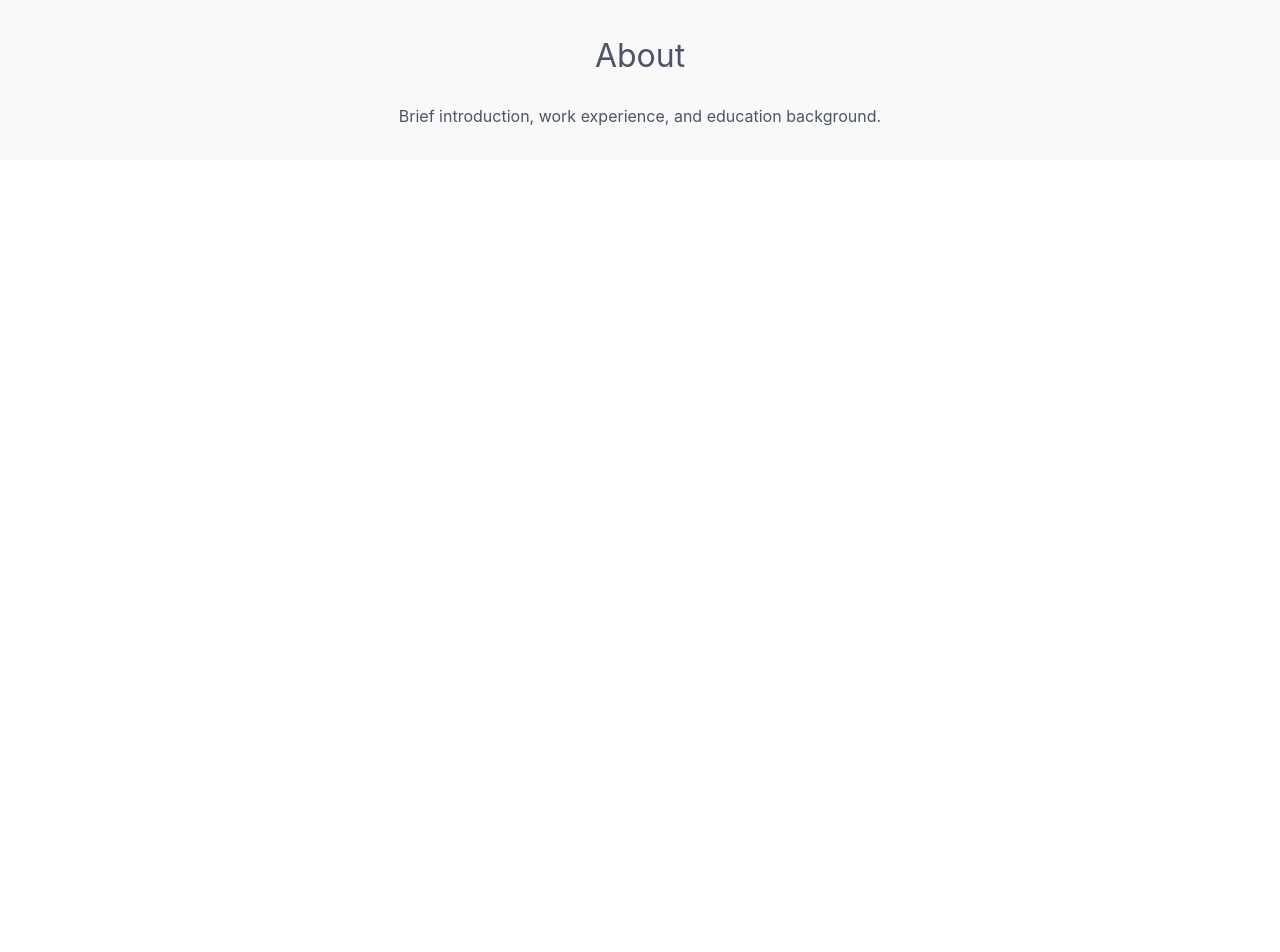
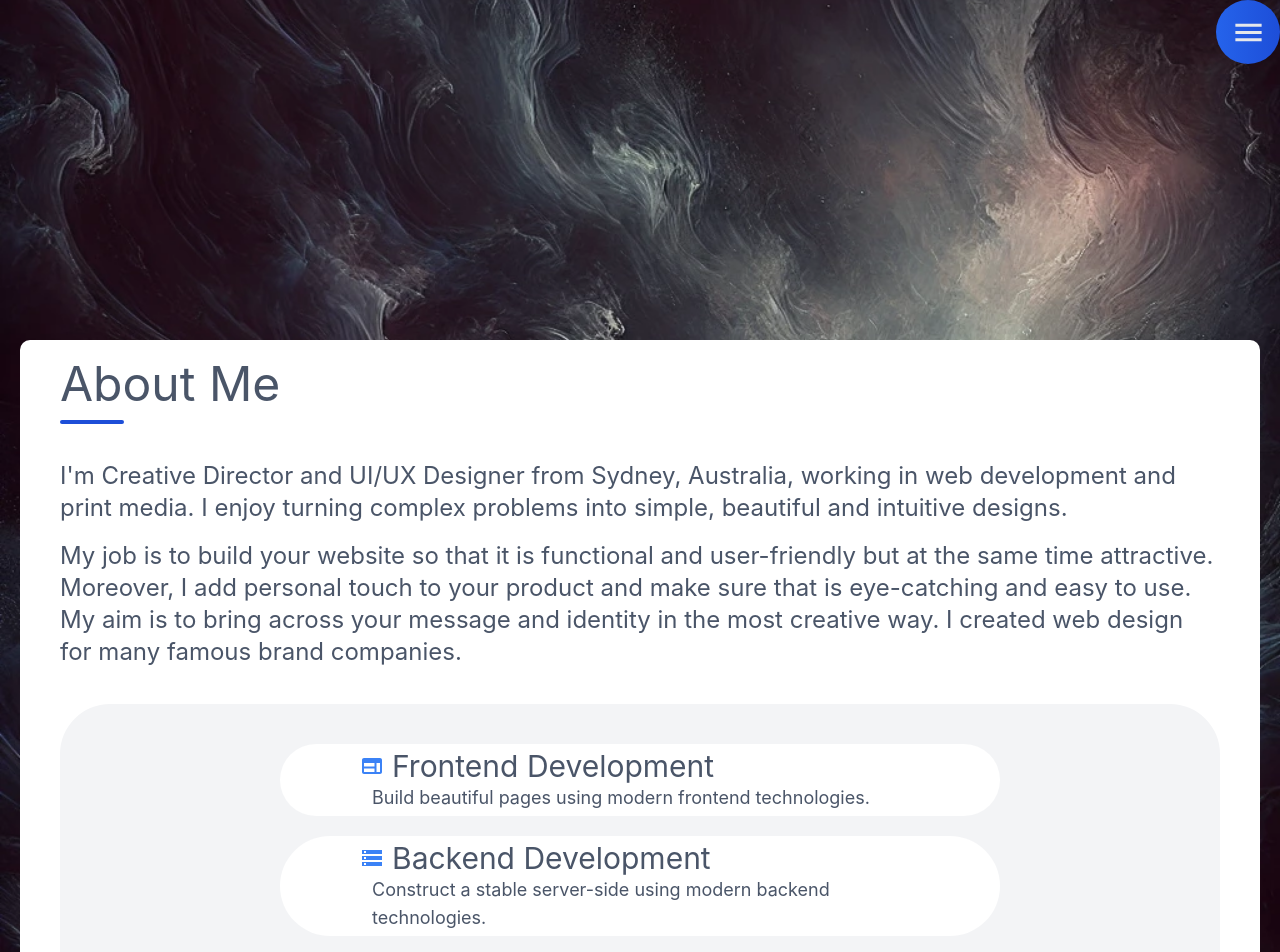
Before and after one commit to DarcyHU999/DarcyPortfolio, a Next.js app in the folder frontend/: page /about in a window 1280 px wide. Shown: the top 952 px of the page. Before the commit the page ends 800 px from the top, so only its background shows below. Built offline with nearby package versions, Linux system fonts and the light colour scheme.

Commit message:
about finished

```diff
--- a/frontend/components/expCard/index.tsx
+++ b/frontend/components/expCard/index.tsx
@@ -21,10 +21,10 @@ const ExpCard: React.FC<ExpCardProps> = ({
         {expContents.map((i, index) => (
           <li key={`education-${index}`} className={`relative pl-10 mb-0}`}>
             <div
-              className={`absolute left-4 right-0 bottom-0 top-0 w-px h-full bg-gray-300 ${
-                index === expContents.length - 1 ? "h-0" : ""
+              className={`absolute left-4 right-0 bottom-0 w-px bg-gray-300 ${
+                index === expContents.length - 1 ? "h-0" : " h-full"
               }
-                ${index === 0 ? "top-7" : ""}`}
+                ${index === 0 ? "top-7" : "top-0"}`}
             ></div>
             <div className="absolute w-4 h-4 bg-blue-100 rounded-full left-2 top-7"></div>
             <div className="absolute w-2 h-2 bg-blue-500 rounded-full left-3 top-8"></div>
--- a/frontend/components/layout/index.tsx
+++ b/frontend/components/layout/index.tsx
@@ -1,4 +1,4 @@
-import FixedCard from "@/pages/fixedCard";
+// import FixedCard from "@/pages/fixedCard";
 import { ReactNode } from "react";
 import Navbar from "../navbar";
 
@@ -13,8 +13,8 @@ interface TitleBarProps {
 // TitleBar 组件
 const TitleBar: React.FC<TitleBarProps> = ({ title }) => (
   <div className="flex justify-between">
-    <h1 className="mt-5 w-1/3 h-15 text-5xl">{title}</h1>
-    <div className="w-full xl:w-2/3">
+    <h1 className="mt-5 w-2/3 h-15 text-5xl">{title}</h1>
+    <div className="w-full xl:w-1/3">
       <Navbar />
     </div>
   </div>
@@ -32,7 +32,9 @@ const Layout: React.FC<LayoutProps> = ({ children, title }) => (
       <section className="mx-5 my-5 pl-10 flex flex-col w-full xl:w-2/3 h-auto bg-white rounded-10">
         <TitleBar title={title} />
         <BlueLine />
-        {children}
+        <section className="flex xl:flex-row flex-col pb-10">
+          {children}
+        </section>
       </section>
     </div>
   </div>
--- a/frontend/components/navbar/index.tsx
+++ b/frontend/components/navbar/index.tsx
@@ -3,12 +3,9 @@ import Link from "next/link";
 import MenuHorizon from "@/components/menuHorizon";
 import { useState } from "react";
 const navItems = [
-  { href: "/home", label: "Home" },
+  { href: "/about", label: "About" },
+  { href: "/qualifications", label: "Qualifications" },
   { href: "/projects", label: "Projects" },
-  { href: "/skills", label: "Skills" },
-  { href: "/about", label: "About" },
-  { href: "/contact", label: "Contact" },
-  { href: "/qualifications", label: "Qualifications" },
 ];
 
 const Navbar = () => {
--- a/frontend/components/projCard/projCard.tsx
+++ b/frontend/components/projCard/projCard.tsx
@@ -25,17 +25,17 @@ const ProjCard:React.FC<ProjcardProps> = ({projects})=>{
         <GrayBg>
             {projects.map((item,index)=>{
                 return(
-                <div key={`projcard-${index}`} className="w-1/2 h-auto my-1 flex flex-row py-5 px-5">
-                    <div className="bg-white shadow rounded-10 py-5">
+                <div key={`projcard-${index}`} className="w-1/2 my-1 py-5 px-5">
+                    <div className="bg-white shadow rounded-10 py-5 flex flex-row">
                     <section className="flex flex-col">
-                        <Image className="px-5 rounded-10" width={150} height={150} src={item.imgSrc} alt={item.imgAlt} />
-                        <div className="px-5 mt-1 ml-2 flex flex-row ">
-                            {item.youtubeSrc?<YouTubeIcon className="mr-2 text-red-500" href={item.youtubeSrc}/>:undefined}
-                            {item.website?<PublicIcon className="text-blue-500" href={item.youtubeSrc}/>:undefined}
-                        </div>
+                        <Image className="px-5 rounded-10" width={400} height={400} src={item.imgSrc} alt={item.imgAlt} />
+
                     </section>
                     <section className="px-5 flex flex-col">
-                        <h3 className="font-bold">{item.projName}</h3>
+                        <div className="flex flex-row items-center ">
+                            <h3 className="font-bold">{item.projName}</h3>
+                            {item.website?(<a href={item.website} target="_blank"><PublicIcon className="text-blue-500 ml-2"/></a>):undefined}
+                        </div>
                         {item.note?<p className={`italic text-xs my-3`}><label className="font-bold">Note: </label>{item.note}</p>:undefined}
                         <p>{item.description}</p>
                     </section>
--- a/frontend/pages/Qualifications/index.tsx
+++ b/frontend/pages/Qualifications/index.tsx
@@ -9,7 +9,8 @@ import SkillCard from "@/components/skillBoard";
 const Qualifications = () => {
   return (
     <Layout title={"Qualifications"}>
-      <section className="flex xl:flex-row flex-col pb-10">
+        <div className="flex flex-col w-full">
+          <div className="mb-10 flex flex-col xl:flex-row">
             <ExpCard
               ExpCardIcon={SchoolOutlinedIcon}
               title={"Education"}
@@ -20,10 +21,12 @@ const Qualifications = () => {
               title={"Experience"}
               expContents={work.exp}
             />
-      </section>
+          </div>
           <section>
             <SkillCard skills={skills.skills}/>
           </section>
+        </div>
+
     </Layout>
   );
 };
--- a/frontend/pages/about/index.tsx
+++ b/frontend/pages/about/index.tsx
@@ -1,12 +1,61 @@
 // frontend/components/About.tsx
-import styles from "@/styles/About.module.css";
+import Layout from "@/components/layout";
+import about from "@/public/resources/about_me.json"
+import { SvgIconProps } from "@mui/material/SvgIcon";
+import { ReactNode } from "react";
+import WebOutlinedIcon from '@mui/icons-material/WebOutlined';
+import StorageOutlinedIcon from '@mui/icons-material/StorageOutlined';
+import SportsEsportsOutlinedIcon from '@mui/icons-material/SportsEsportsOutlined';interface GrayBgProps{
+  children:ReactNode
+}
+
+interface AboutCard{
+  AboutCardIcon: React.ComponentType<SvgIconProps>;
+  title: string;
+  description:string;
+}
+
+const abilities=[{AboutCardIcon:WebOutlinedIcon,title:'Frontend Development',description:'Build beautiful pages using modern frontend technologies.'},
+  {AboutCardIcon:StorageOutlinedIcon,title:'Backend Development',description:'Construct a stable server-side using modern backend technologies.'},
+  {AboutCardIcon:SportsEsportsOutlinedIcon,title:'Game Development',description:'Rapidly develop H5 games using an H5-based game engine.'}
+]
 
 const About = () => (
-  <section id="about" className={styles.about}>
-    <h2>About</h2>
-    <p>Brief introduction, work experience, and education background.</p>
-    {/* <img src="/your-photo.jpg" alt="Your Name" className={styles.photo} /> */}
-  </section>
+    <Layout title={"About Me"}>
+      <div className="flex flex-col">
+        <div className="py-5  mr-10">
+          {about.about.map((s,index)=>{
+            return <p key={`about-${index}`} className="text-2xl my-4">{s}</p>
+          })}
+          </div>
+          <GrayBg>
+            {
+              abilities.map((item,index)=>(<AboutCard AboutCardIcon={item.AboutCardIcon} title={item.title} description={item.description}/>))
+            }
+          </GrayBg>
+      </div>
+
+    </Layout>
 );
 
+const GrayBg:React.FC<GrayBgProps> = ({children})=>{
+  return(
+      <div className="flex flex-row justify-center items-center flex-wrap py-5 px-10 bg-gray-100 h-auto w-auto mr-10 rounded-50">
+          {children}
+      </div>
+  )
+}
+
+const AboutCard:React.FC<AboutCard> = ({AboutCardIcon,title,description})=>{
+  return (
+    <div className="bg-white rounded-50 w-2/3 flex flex-col mt-5 px-20 py-1">
+      <section className="flex flex-row flex-wrap items-center">
+        <AboutCardIcon className="text-blue-500 w-20 h-20"/>
+        <h2 className="text-3xl ml-2">{title}</h2>
+      </section>
+      <p className="text-lg px-3">{description}</p>
+    </div>
+  )
+}
+
 export default About;
--- a/frontend/pages/contact/index.tsx
+++ /dev/null
@@ -1,30 +0,0 @@
-// frontend/components/Contact.tsx
-import styles from "@/styles/Contact.module.css";
-
-const Contact = () => (
-  <section id="contact" className={styles.contact}>
-    <h2>Contact</h2>
-    <form className={styles.form}>
-      <label>
-        Name:
-        <input type="text" name="name" />
-      </label>
-      <label>
-        Email:
-        <input type="email" name="email" />
-      </label>
-      <label>
-        Message:
-        <textarea name="message"></textarea>
-      </label>
-      <button type="submit">Send</button>
-    </form>
-    <div className={styles.socials}>
-      <a href="https://linkedin.com">LinkedIn</a>
-      <a href="https://github.com">GitHub</a>
-      <a href="https://twitter.com">Twitter</a>
-    </div>
-  </section>
-);
-
-export default Contact;
--- a/frontend/pages/fixedCard/index.tsx
+++ /dev/null
@@ -1,14 +0,0 @@
-// frontend/components/Hero.tsx
-import Image from "next/image";
-
-const FixedCard = () => (
-  <div>
-    <Image
-      className="rounded-50"
-      src="@/resources/DarcyPhoto.png"
-      alt="Darcy photo"
-    />
-  </div>
-);
-
-export default FixedCard;
--- a/frontend/pages/index.tsx
+++ b/frontend/pages/index.tsx
@@ -1,16 +1,13 @@
 // frontend/pages/index.tsx
 import Navbar from "../components/navbar";
-import Hero from "./fixedCard";
 import Projects from "./projects";
-import Skills from "./skills";
 import About from "./about";
-import Contact from "./contact";
-import Qualifacation from "./Qualifications";
+import Qualifacations from "./qualifications";
 import Layout from "@/components/layout";
 
 const Home = () => (
   <>
-    <Projects></Projects>
+    <Qualifacations/>
   </>
 );
 
--- a/frontend/pages/projects/index.tsx
+++ b/frontend/pages/projects/index.tsx
@@ -3,9 +3,7 @@ import ProjCard from "@/components/projCard/projCard";
 import proj from "@/public/resources/projects.json"
 const Projects = () => (
   <Layout title={"Projects"}>
-      <section className="flex xl:flex-row flex-col pb-10">
       <ProjCard projects={proj.projects}/>
-      </section>
     </Layout>
 );
 
--- a/frontend/pages/skills/index.tsx
+++ /dev/null
@@ -1,19 +0,0 @@
-// frontend/components/Skills.tsx
-import styles from "@/styles/Skills.module.css";
-
-const Skills = () => (
-  <section id="skills" className={styles.skills}>
-    <h2>Skills</h2>
-    <div className={styles.skillBars}>
-      <div className={styles.skill}>
-        <span>HTML</span>
-        <div className={styles.progressBar}>
-          <div className={styles.progress} style={{ width: "90%" }}></div>
-        </div>
-      </div>
-      {/* Repeat for other skills */}
-    </div>
-  </section>
-);
-
-export default Skills;
--- /dev/null
+++ b/frontend/public/resources/about_me.json
@@ -0,0 +1,7 @@
+{
+    "about":
+        [
+            "I'm Creative Director and UI/UX Designer from Sydney, Australia, working in web development and print media. I enjoy turning complex problems into simple, beautiful and intuitive designs.",
+            "My job is to build your website so that it is functional and user-friendly but at the same time attractive. Moreover, I add personal touch to your product and make sure that is eye-catching and easy to use. My aim is to bring across your message and identity in the most creative way. I created web design for many famous brand companies."
+        ]
+}
```
Lines whose indentation alone changed are shown as unchanged.
